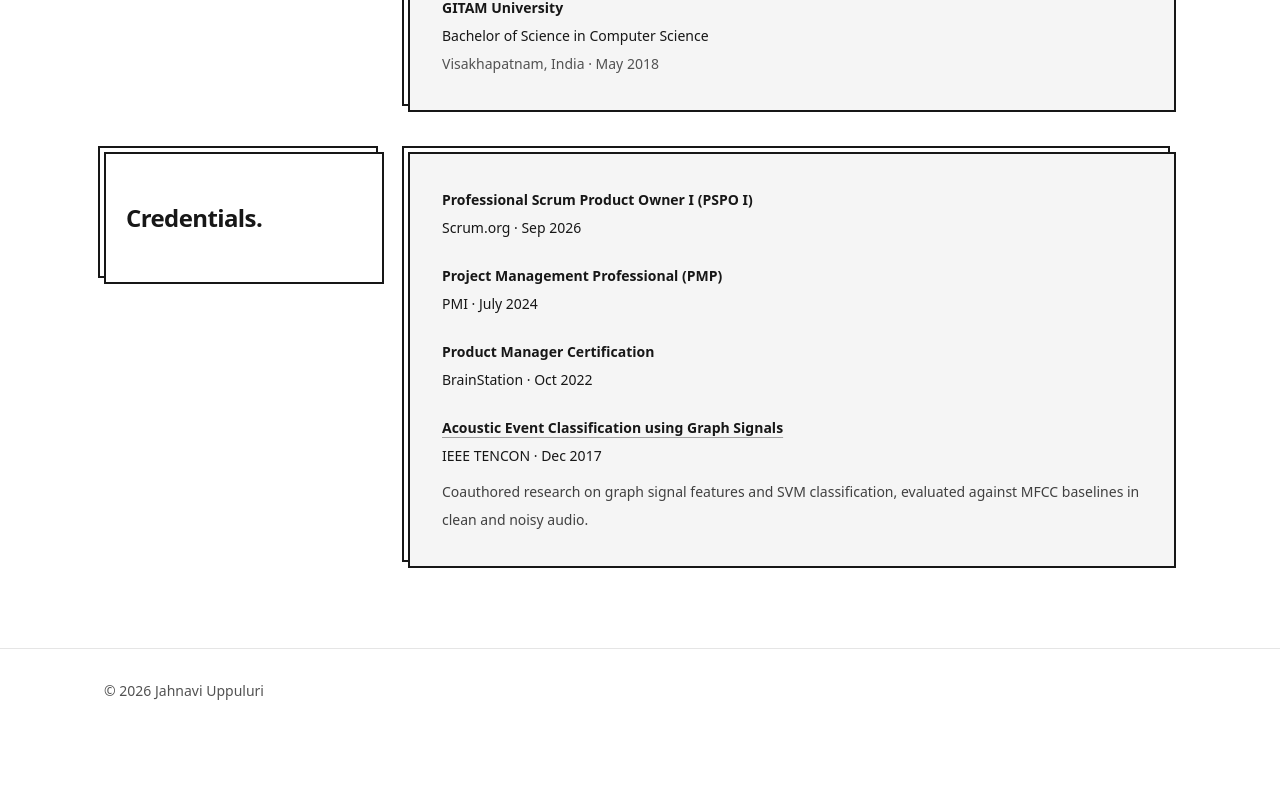
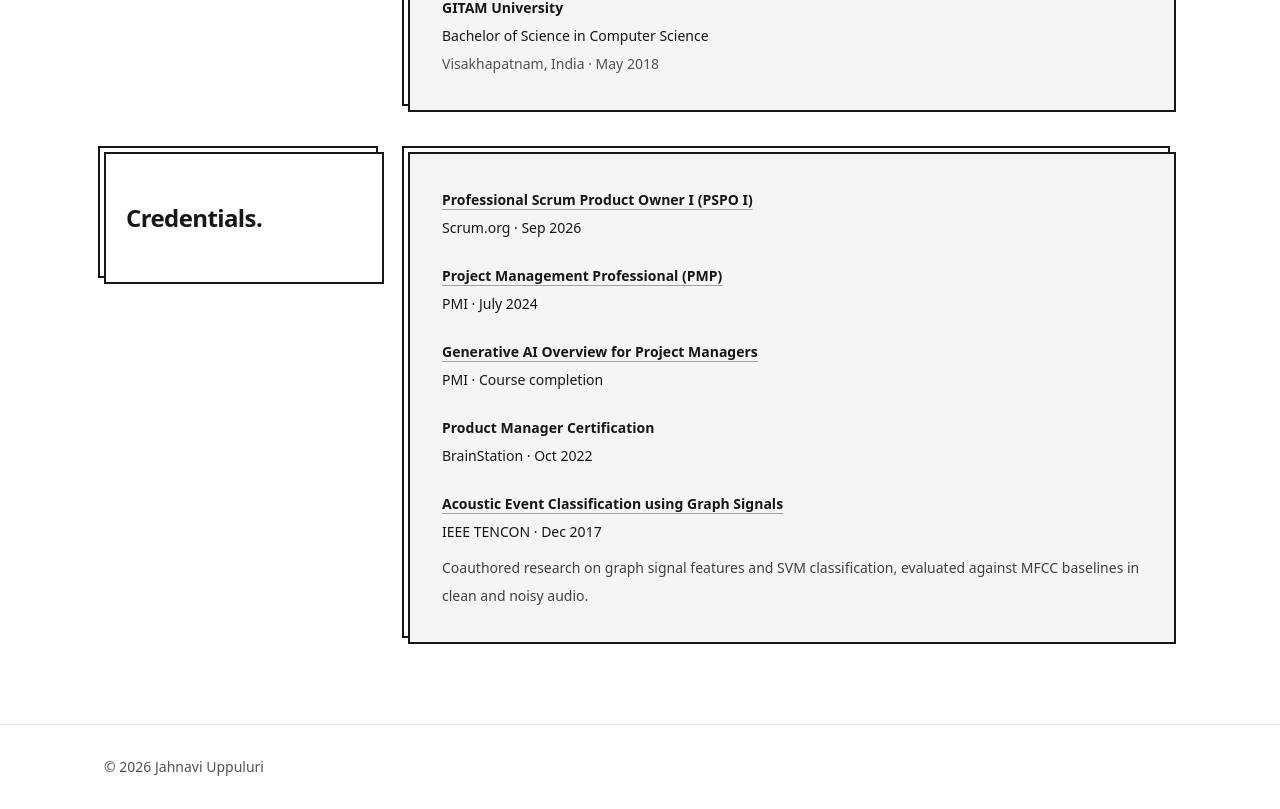
Before and after one commit to skm1312/portfolio-website, a Next.js app: page /resume in a window 1280 px wide. Shown: the part 2298-3107 px from the top of the page. Before the commit the page ends 3031 px from the top, so only its background shows below. Built offline with nearby package versions, Linux system fonts and the light colour scheme.

Commit message:
Update certification links

```diff
--- a/src/app/components/ProfileSections.tsx
+++ b/src/app/components/ProfileSections.tsx
@@ -1,4 +1,4 @@
-import { experience, skillGroups, publication } from "../profile-data";
+import { experience, skillGroups, publication, certifications } from "../profile-data";
 import ShadowBox from "./ShadowBox";
 
 export function ProfileRow({ title, children }: { title: string; children: React.ReactNode }) {
@@ -56,9 +56,15 @@ export function Education() {
 export function Certifications() {
   return (
     <>
-      <p><strong>Professional Scrum Product Owner I (PSPO I)</strong><br />Scrum.org · Sep 2026</p>
-      <p><strong>Project Management Professional (PMP)</strong><br />PMI · July 2024</p>
-      <p><strong>Product Manager Certification</strong><br />BrainStation · Oct 2022</p>
+      {certifications.map((credential) => (
+        <p key={credential.title}>
+          {credential.href ? (
+            <a className="text-link" href={credential.href} target="_blank" rel="noreferrer">{credential.title}</a>
+          ) : <strong>{credential.title}</strong>}
+          <br />
+          {[credential.issuer, credential.date, credential.note].filter(Boolean).join(" · ")}
+        </p>
+      ))}
       <div>
         <p><a className="text-link" href={publication.href} target="_blank" rel="noreferrer">{publication.title}</a><br />{publication.venue} · {publication.date}</p>
         <p className="mt-2 text-neutral-700">{publication.summary}</p>
--- a/src/app/profile-data.ts
+++ b/src/app/profile-data.ts
@@ -14,6 +14,38 @@ export const publication = {
   summary: "Coauthored research on graph signal features and SVM classification, evaluated against MFCC baselines in clean and noisy audio.",
   resumeSummary: "Coauthored research on graph signal features and SVM classification, evaluated against MFCC baselines.",
 };
+
+export const certifications: {
+  title: string;
+  issuer: string;
+  date?: string;
+  href?: string;
+  note?: string;
+}[] = [
+  {
+    title: "Professional Scrum Product Owner I (PSPO I)",
+    issuer: "Scrum.org",
+    date: "Sep 2026",
+    href: "https://www.credly.com/badges/a4937b9e-2286-46f7-a1fe-5285452b406c/public_url",
+  },
+  {
+    title: "Project Management Professional (PMP)",
+    issuer: "PMI",
+    date: "July 2024",
+    href: "https://www.credly.com/badges/cefe229b-f10e-4c14-9cef-54c2d290354b/public_url",
+  },
+  {
+    title: "Generative AI Overview for Project Managers",
+    issuer: "PMI",
+    note: "Course completion",
+    href: "https://www.credly.com/badges/9a4fe16d-1b79-4b7b-a275-e0155f3d7f9a/public_url",
+  },
+  {
+    title: "Product Manager Certification",
+    issuer: "BrainStation",
+    date: "Oct 2022",
+  },
+];
 
 export const experience = [
   {
```
Also changed, not shown: 1 other file (tests, documents, lock files or other folders).
